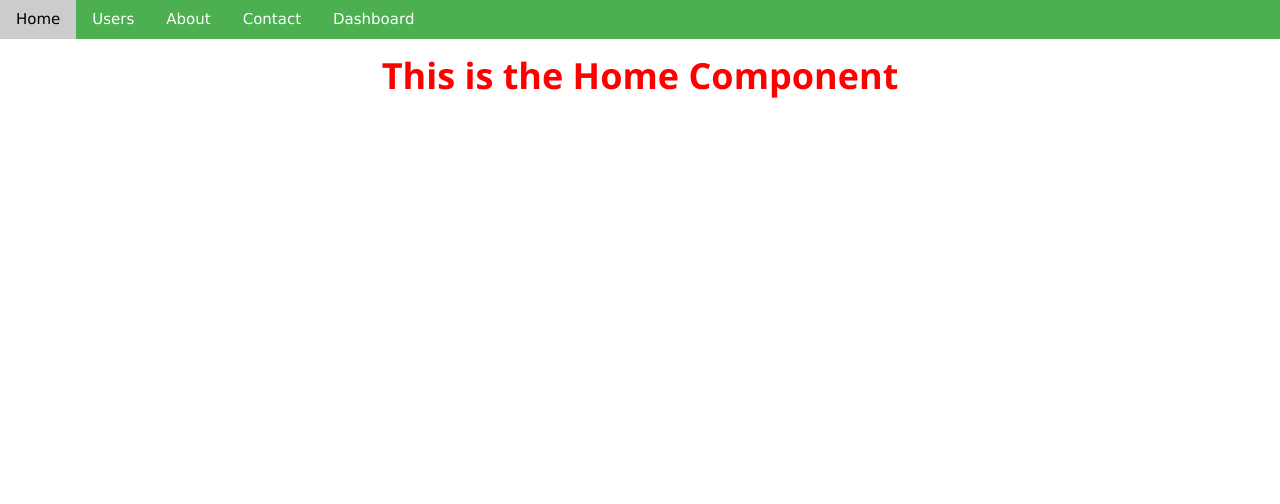
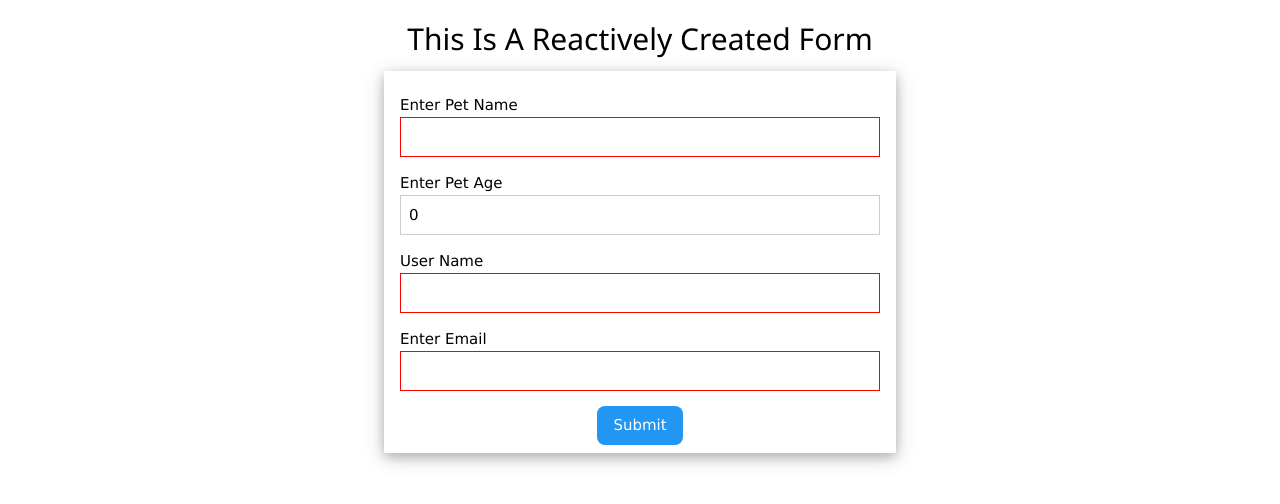
Before and after one commit to Daniel-Karanja/angular-enemy-of-syntax, an Angular app: page / in a window 1280 px wide. Shown: the top 504 px of the page. Built offline with nearby package versions, Linux system fonts and the light colour scheme.

Commit message:
Completed Forms

```diff
--- a/src/app/app.component.html
+++ b/src/app/app.component.html
@@ -25,5 +25,7 @@
 
   <!-- <app-main-banck-component></app-main-banck-component> -->
   <!-- <app-main-basics></app-main-basics> -->
-  <app-main-routing></app-main-routing>
+  <!-- <app-main-routing></app-main-routing> -->
+  <!-- <app-my-cool-form></app-my-cool-form> -->
+  <app-reactive-form></app-reactive-form>
 </div>
--- /dev/null
+++ b/src/app/intermediary/Forms/Reactive-Driven/reactive-form/reactive-form.component.html
@@ -0,0 +1,42 @@
+<div class="fullScreen w3-margin-top">
+  <h2 class="w3-center">This Is A Reactively Created Form</h2>
+  <div style="display: flex; justify-content: center">
+    <form
+      (ngSubmit)="onSubmit()"
+      class="w3-padding w3-card-4"
+      style="width: 40%"
+      [formGroup]="myForm"
+    >
+      <p>
+        <label>Enter Pet Name</label>
+        <input formControlName="petName" class="w3-input w3-border" />
+      </p>
+      <p>
+        <label>Enter Pet Age</label>
+        <input
+          formControlName="petAge"
+          type="number"
+          class="w3-input w3-border"
+        />
+      </p>
+      <div formGroupName="user">
+        <p>
+          <label>User Name</label>
+          <input formControlName="name" class="w3-input w3-border" />
+        </p>
+        <p>
+          <label>Enter Email</label>
+          <input formControlName="email" class="w3-input w3-border" />
+        </p>
+        <p *ngIf="!myForm.get('email')?.valid && myForm.get('email')?.touched">
+          Hey Email Not Valid
+        </p>
+      </div>
+      <div class="w3-center">
+        <button type="submit" class="w3-button w3-blue w3-round-large">
+          Submit
+        </button>
+      </div>
+    </form>
+  </div>
+</div>
--- /dev/null
+++ b/src/app/intermediary/Forms/Reactive-Driven/reactive-form/reactive-form.component.ts
@@ -0,0 +1,29 @@
+import { Component, OnInit } from '@angular/core';
+import { FormControl, FormGroup, Validators } from '@angular/forms';
+@Component({
+  selector: 'app-reactive-form',
+  templateUrl: './reactive-form.component.html',
+  styleUrls: ['./reactive-form.component.css'],
+})
+export class ReactiveFormComponent implements OnInit {
+  myForm!: FormGroup;
+
+  constructor() {}
+
+  ngOnInit(): void {
+    this.myForm = new FormGroup({
+      petName: new FormControl('', Validators.required),
+      petAge: new FormControl(0),
+      // name: new FormControl(''),
+      // email: new FormControl('', [Validators.email, Validators.required]),
+      user: new FormGroup({
+        name: new FormControl('', Validators.required),
+        email: new FormControl('', [Validators.required, Validators.email]),
+      }),
+    });
+  }
+
+  onSubmit = () => {
+    console.log(this.myForm);
+  };
+}
--- /dev/null
+++ b/src/app/intermediary/Forms/Template-Driven/my-cool-form/my-cool-form.component.html
@@ -0,0 +1,63 @@
+<div style="display: flex; justify-content: center" class="fullscreen">
+  <div style="width: 50%" class="w3-padding w3-margin" #myEl>
+    <form (ngSubmit)="submitForm(f)" class="w3-padding w3-card-4" #f="ngForm">
+      <div ngModelGroup="pet">
+        <p>
+          <label>Enter Pet Name</label>
+          <input
+            name="petName"
+            class="w3-input w3-border"
+            [(ngModel)]="thePetName"
+            required
+          />
+        </p>
+        <p class="w3-center">
+          <button
+            (click)="onSugestPetName(f)"
+            class="w3-button w3-light-grey w3-round-large w3-ripple"
+          >
+            Suggest Name
+          </button>
+        </p>
+        <!-- <p>Your Pet Name: {{ thePetName }}</p> -->
+        <p>
+          <label>Enter Pet Age</label>
+          <input name="petAge" class="w3-input w3-border" ngModel />
+        </p>
+      </div>
+      <div ngModelGroup="owner">
+        <p>
+          <label>Owner Name</label>
+          <input name="owner" class="w3-input w3-border" ngModel />
+        </p>
+        <p>
+          <label>Owner email</label>
+          <input
+            name="email"
+            class="w3-input w3-border"
+            ngModel
+            required
+            email
+            #email="ngModel"
+          />
+        </p>
+        <p *ngIf="!email.valid && email.touched">Hey enter a valid email</p>
+      </div>
+      <div class="w3-center">
+        <button
+          class="w3-button w3-blue w3-round-large w3-ripple"
+          type="submit"
+          [ngClass]="!f.valid ? 'w3-disabled' : ''"
+        >
+          Submit
+        </button>
+        <button
+          class="w3-button w3-margin-left w3-red w3-round-large w3-ripple"
+          (click)="onClearForm(f)"
+        >
+          Clear
+        </button>
+      </div>
+    </form>
+  </div>
+</div>
--- /dev/null
+++ b/src/app/intermediary/Forms/Template-Driven/my-cool-form/my-cool-form.component.ts
@@ -0,0 +1,39 @@
+import { Component, OnInit, ViewChild, ElementRef } from '@angular/core';
+import { NgForm } from '@angular/forms';
+@Component({
+  selector: 'app-my-cool-form',
+  templateUrl: './my-cool-form.component.html',
+  styleUrls: ['./my-cool-form.component.css'],
+})
+export class MyCoolFormComponent implements OnInit {
+  constructor() {}
+  thePetName = '';
+  @ViewChild('myEl', { static: true }) coolEl!: ElementRef;
+
+  ngOnInit(): void {}
+
+  submitForm(f: NgForm) {
+    console.log(f);
+  }
+
+  // {
+  //   pet:{petName:""}
+  //   owner:{name:""}
+  // }
+
+  onSugestPetName(form: NgForm) {
+    // form.form.setValue({
+    //   email: '',
+    //   owner: '',
+    //   petAge: '',
+    //   petName: 'Hammez',
+    // });
+    form.form.patchValue({
+      petName: 'Hammez',
+    });
+  }
+
+  onClearForm(form: NgForm) {
+    form.reset();
+  }
+}
--- a/src/styles.css
+++ b/src/styles.css
@@ -30,3 +30,7 @@ h1 {
   display: flex;
   justify-content: space-evenly;
 }
+
+input.ng-invalid {
+  border: 1px solid red !important;
+}
```
Also changed, not shown: src/app/app.module.ts (+11 -2 lines), src/app/intermediary/Forms/Reactive-Driven/reactive-form/reactive-form.component.css (added), src/app/intermediary/Forms/Template-Driven/my-cool-form/my-cool-form.component.css (added), 2 other files (tests, documents, lock files or other folders).
